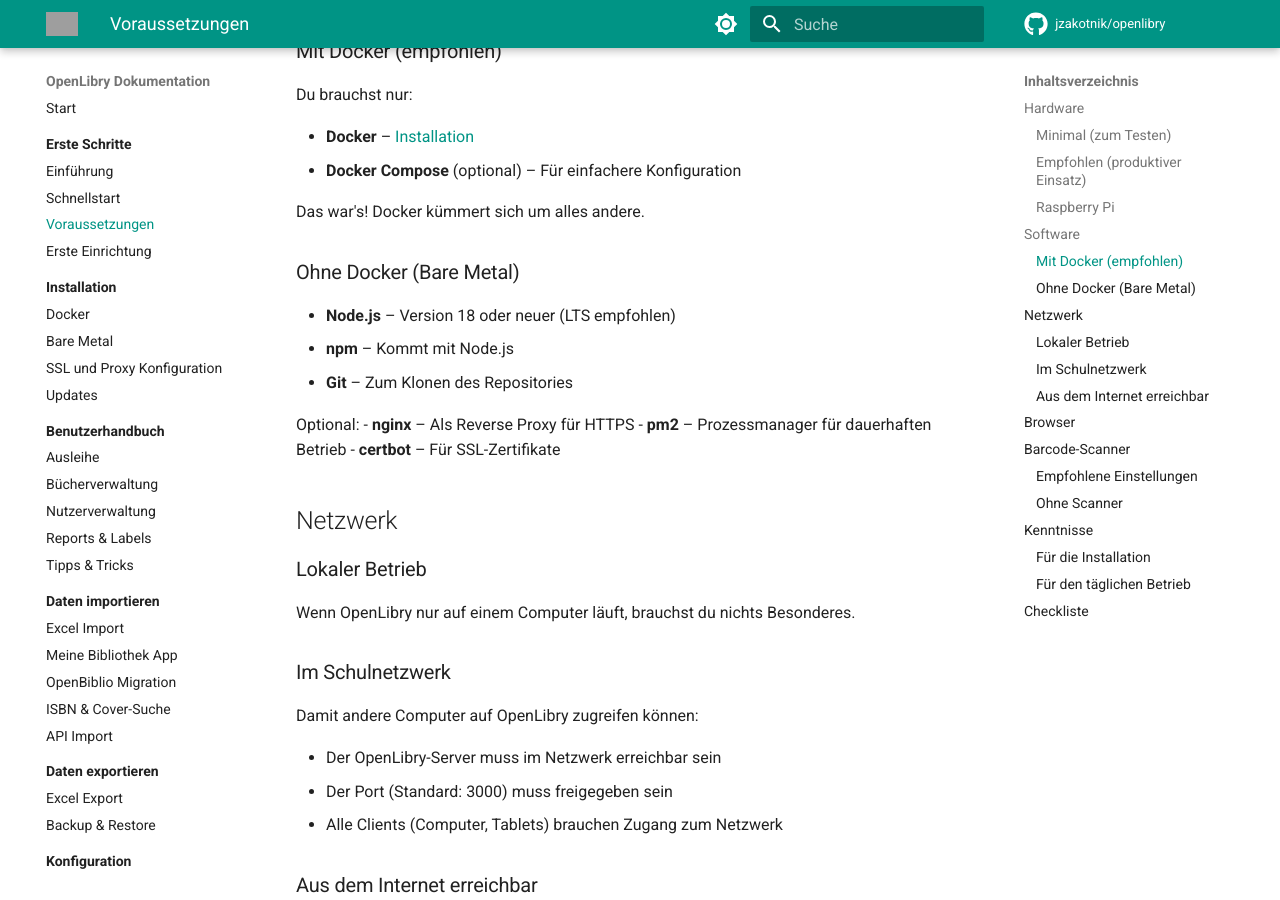
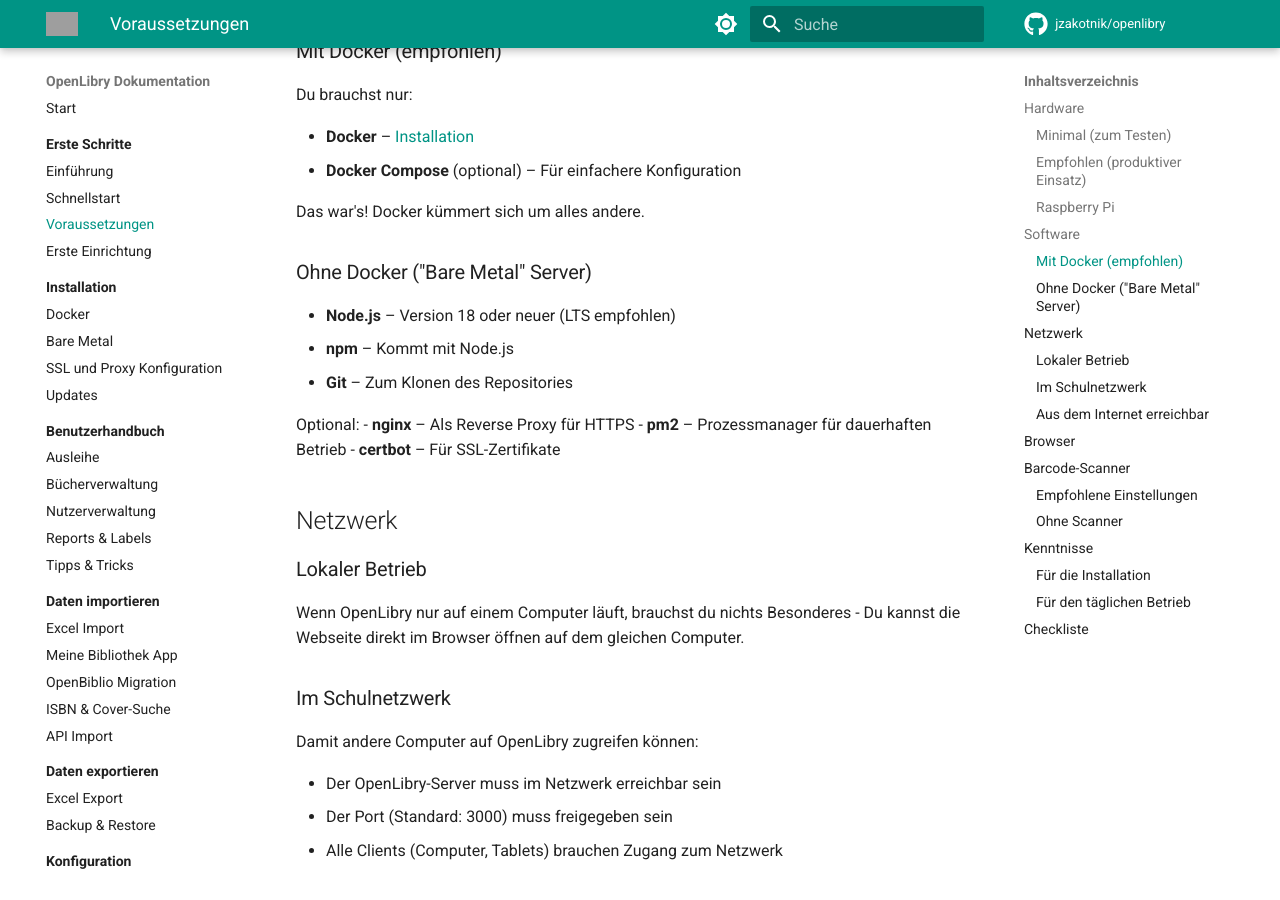
Before and after one commit to jzakotnik/openlibry, an MkDocs documentation site: the page built from doc/mkdocs/docs/getting-started/requirements.md, in a window 1280 px wide and 900 px high, scrolled down 1148 px. Built offline with MkDocs 1.6.1 and Material for MkDocs 9.7.7, drawn with Linux system fonts in a browser that asks for light colours; comment, search, counter and statistics services are not loaded; some of the changed text lies outside the part shown; grey boxes are pictures that could not be loaded.

Commit message:
first review

```diff
--- a/doc/mkdocs/docs/getting-started/requirements.md
+++ b/doc/mkdocs/docs/getting-started/requirements.md
@@ -6,7 +6,7 @@
 
 ### Minimal (zum Testen)
 
-- Jeder einigermaßen aktuelle Computer
+- Jeder einigermaßen aktuelle Computer, der als Server für die OpebnLibry Webseite läuft
 - 512 MB RAM
 - 500 MB Festplatte
 
@@ -41,7 +41,7 @@
 
 Das war's! Docker kümmert sich um alles andere.
 
-### Ohne Docker (Bare Metal)
+### Ohne Docker ("Bare Metal" Server)
 
 - **Node.js** – Version 18 oder neuer (LTS empfohlen)
 - **npm** – Kommt mit Node.js
@@ -56,7 +56,7 @@
 
 ### Lokaler Betrieb
 
-Wenn OpenLibry nur auf einem Computer läuft, brauchst du nichts Besonderes.
+Wenn OpenLibry nur auf einem Computer läuft, brauchst du nichts Besonderes - Du kannst die Webseite direkt im Browser öffnen auf dem gleichen Computer.
 
 ### Im Schulnetzwerk
 
```
Also changed, not shown: doc/mkdocs/docs/getting-started/introduction.md (+2 -1 lines), doc/mkdocs/docs/index.md (+1 -1 lines), doc/mkdocs/docs/installation/ohne-container.md (+1 -1 lines).
